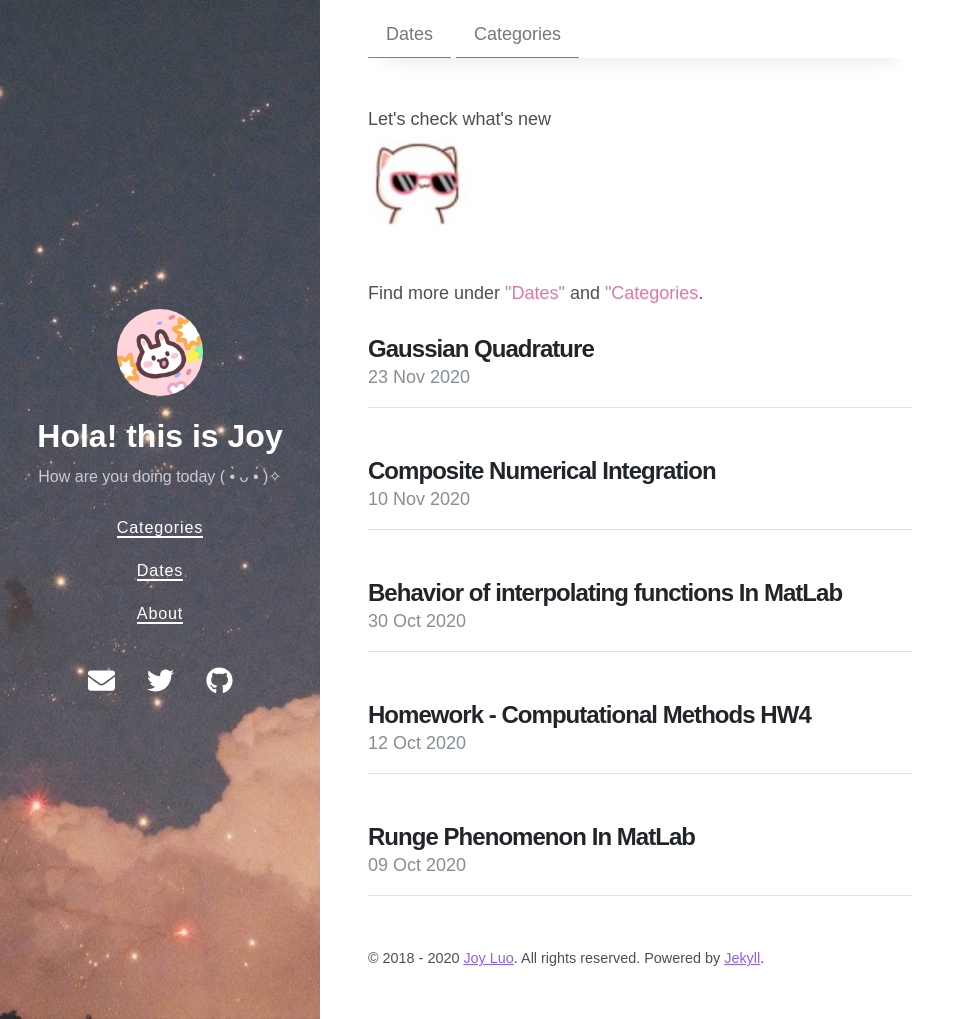
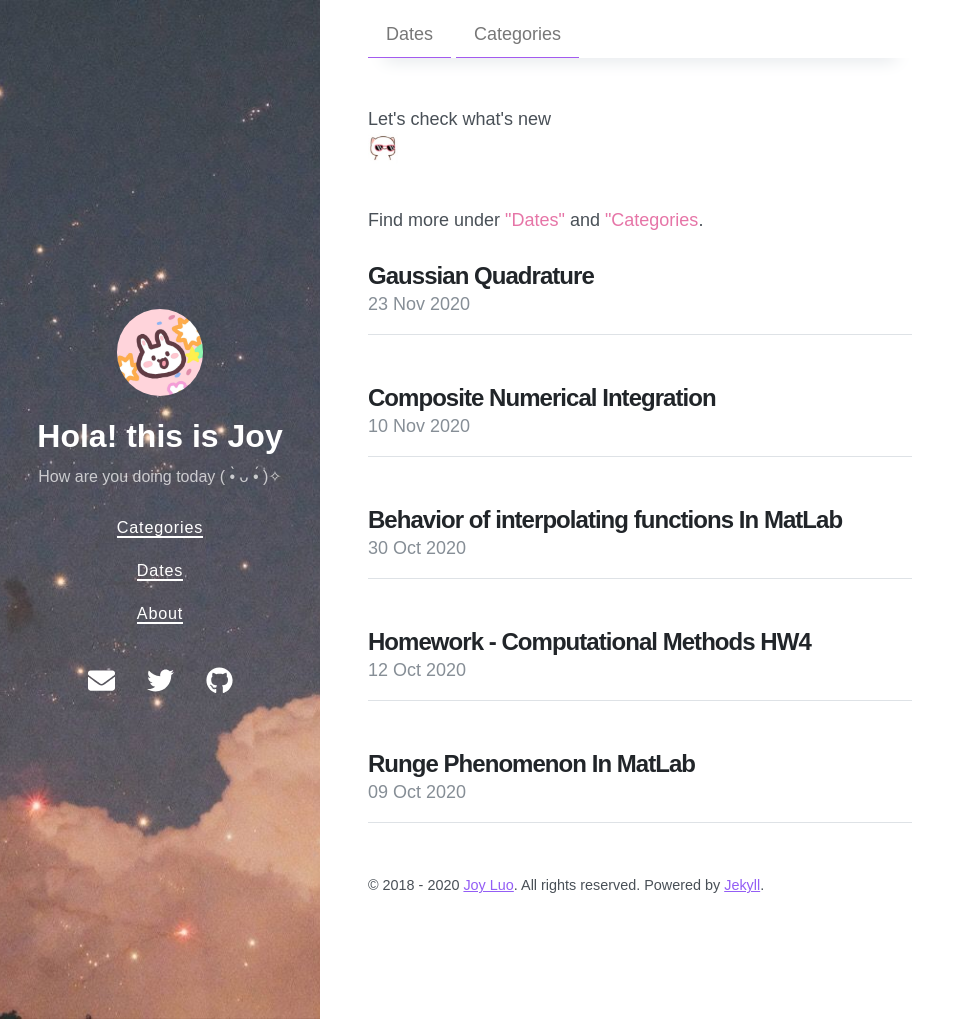
Before and after one commit to Joy3Luo/mathnotes, a Jekyll site: the page built from index.html, in a window 1280 px wide and 1019 px high. Shown: the whole window, without its empty margins (0-975 px from the left). Built offline with Jekyll 4.4.1, drawn with Linux system fonts in a browser that asks for light colours; nearby versions of some CDN libraries; the list of posts is cut into pages by our own code.

Commit message:
Update home.html

```diff
--- a/_layouts/home.html
+++ b/_layouts/home.html
@@ -4,7 +4,7 @@
 
 {% include home-header.html %}
 
-Let's check what's new <img src="{{ '/IMG_8181.jpg' | relative_url }}" width="100px"><br>
+Let's check what's new <img src="{{ '/IMG_8181.jpg' | relative_url }}" width="30px"><br>
 Find more under <font color= E675A7> "Dates"</font> and <font color= E675A7> "Categories</font>.
 <br>
 <br>
```
